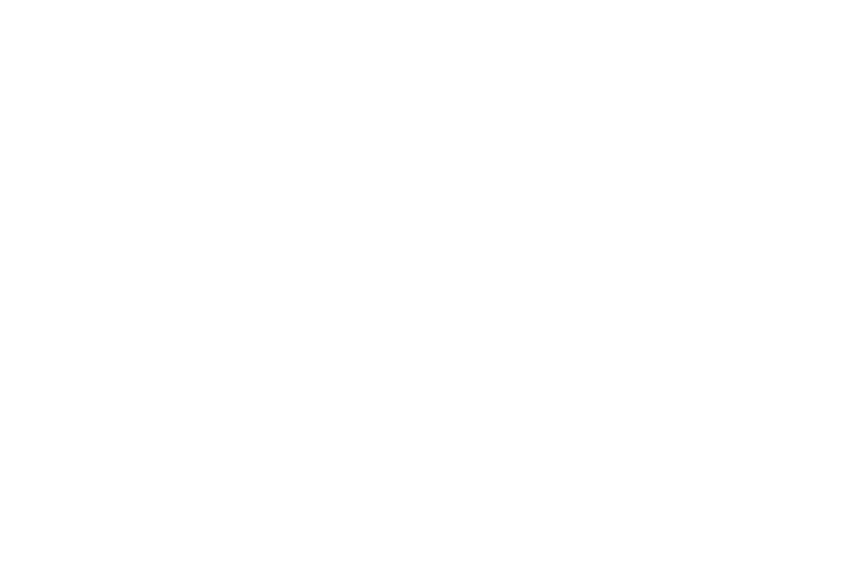
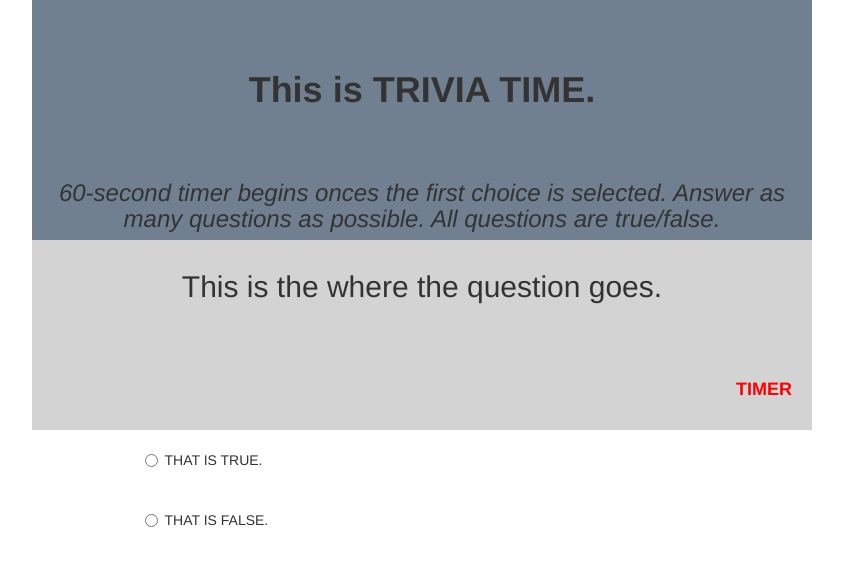
Before and after one commit to ryanmdo/Trivia-Game, a plain HTML site: page index.html in a window 1280 px wide. Shown: the whole page, without its empty margins (218-1061 px from the left). Drawn offline with nearby package versions, Linux system fonts and the light colour scheme.

Commit message:
bootstrap layout setup

```diff
--- a/assets/css/style.css
+++ b/assets/css/style.css
@@ -0,0 +1,52 @@
+.radio {
+    margin-top: 20px;
+    margin-bottom: 20px;
+
+
+
+}
+
+#title-instructions {
+    height: 240px;
+    background-color: slategray;
+}
+
+#question-timer {
+
+    font-weight: bold;
+    padding-top: 10px;
+    background-color: lightgray;
+    height: 190px;
+}
+
+
+
+#title-text {
+    font-weight: bold;
+    padding-top: 50px;
+    padding-bottom: 50px;
+    background-color: slategrey;
+
+}
+
+#instructions-text {
+
+
+
+}
+
+
+#question-text {
+
+
+}
+
+
+#timer-text{
+
+    font-weight: bold;
+    position:absolute;
+    right: 20px;
+    bottom: 20px;
+    color: red;
+}
--- a/assets/javascript/app.js
+++ b/assets/javascript/app.js
@@ -0,0 +1,19 @@
+$(document).ready(function () {
+
+    console.log('TESTING')
+
+    var x = setInterval(function(){
+
+        console.log('Time++');
+
+
+    },1000);
+
+
+
+
+
+
+
+
+});
--- a/index.html
+++ b/index.html
@@ -7,17 +7,67 @@
     <title>Document</title>
 
     <link href="https://maxcdn.bootstrapcdn.com/bootstrap/3.3.7/css/bootstrap.min.css" rel="stylesheet" integrity="sha384-BVYiiSIFeK1dGmJRAkycuHAHRg32OmUcww7on3RYdg4Va+PmSTsz/K68vbdEjh4u" crossorigin="anonymous">
+
+
+    <link href="./assets/css/style.css" rel="stylesheet"/>
+
 </head>
 <body>
+
+    <div class='container'>
+        <div class="row">
+            <div id="title-instructions" class="text-center col-sm-8 col-sm-offset-2">
+                <h1 id="title-text">
+                    This is TRIVIA TIME.
+                </h1>
+                <h3 id="instructions-text">
+                    <i> 60-second timer begins onces the first choice is selected. Answer as many questions as possible. All questions are true/false.</i>
+                </h3>
+
+            </div>
+
+        </div>
+        <div class="row" >
+            <div id="question-timer" class="text-center col-sm-8 col-sm-offset-2">
+                <h2 id="question-text">
+                    This is the where the question goes.
+                </h2>
+
+                <h4 id="timer-text">
+                    TIMER
+                </h4>
+            </div>
+        </div>
+
+        <div class="row">
+            <div class="col-xs-6 col-sm-offset-3 radio">
+                <label><input type="radio" data-choice="true" name="optradio">THAT IS TRUE.</label>
+            </div>
+            </div>
+
+        <div class="row">
+            <div class="col-xs-6 col-sm-offset-3 radio">
+                <label><input type="radio" data-choice="false" name="optradio">THAT IS FALSE.</label>
+            </div>
+            </div>
+
+
+
+</div>
+
+
+
+
 
 
      <script
         src="https://code.jquery.com/jquery-3.2.1.min.js"
         integrity="sha256-hwg4gsxgFZhOsEEamdOYGBf13FyQuiTwlAQgxVSNgt4="
-        crossorigin="anonymous"></script>
+        crossorigin="anonymous">
+     </script>
 
-    <script>
-
+    <script
+            src="./assets/javascript/app.js">
 
     </script>
 
```
Also changed, not shown: 1 other file.
